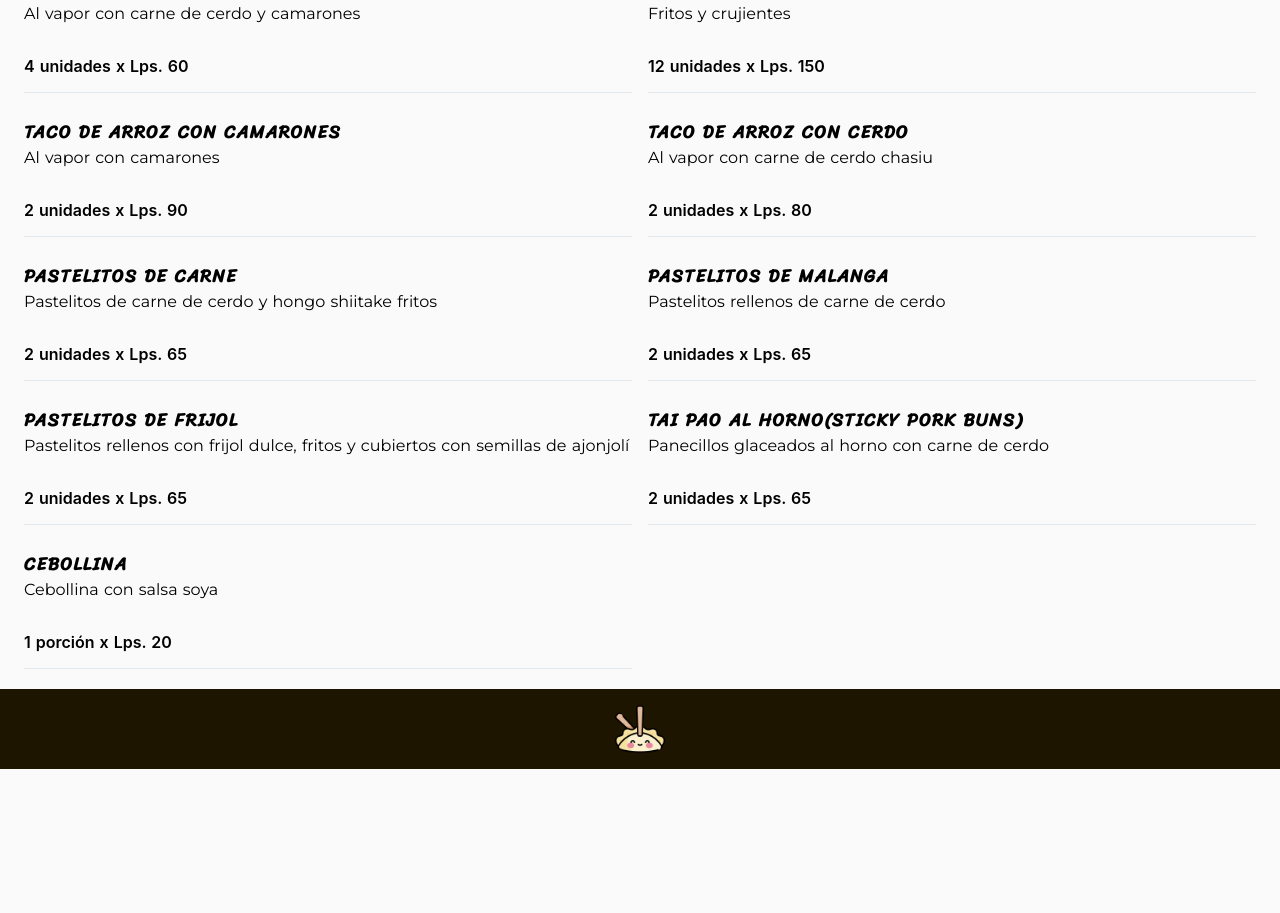
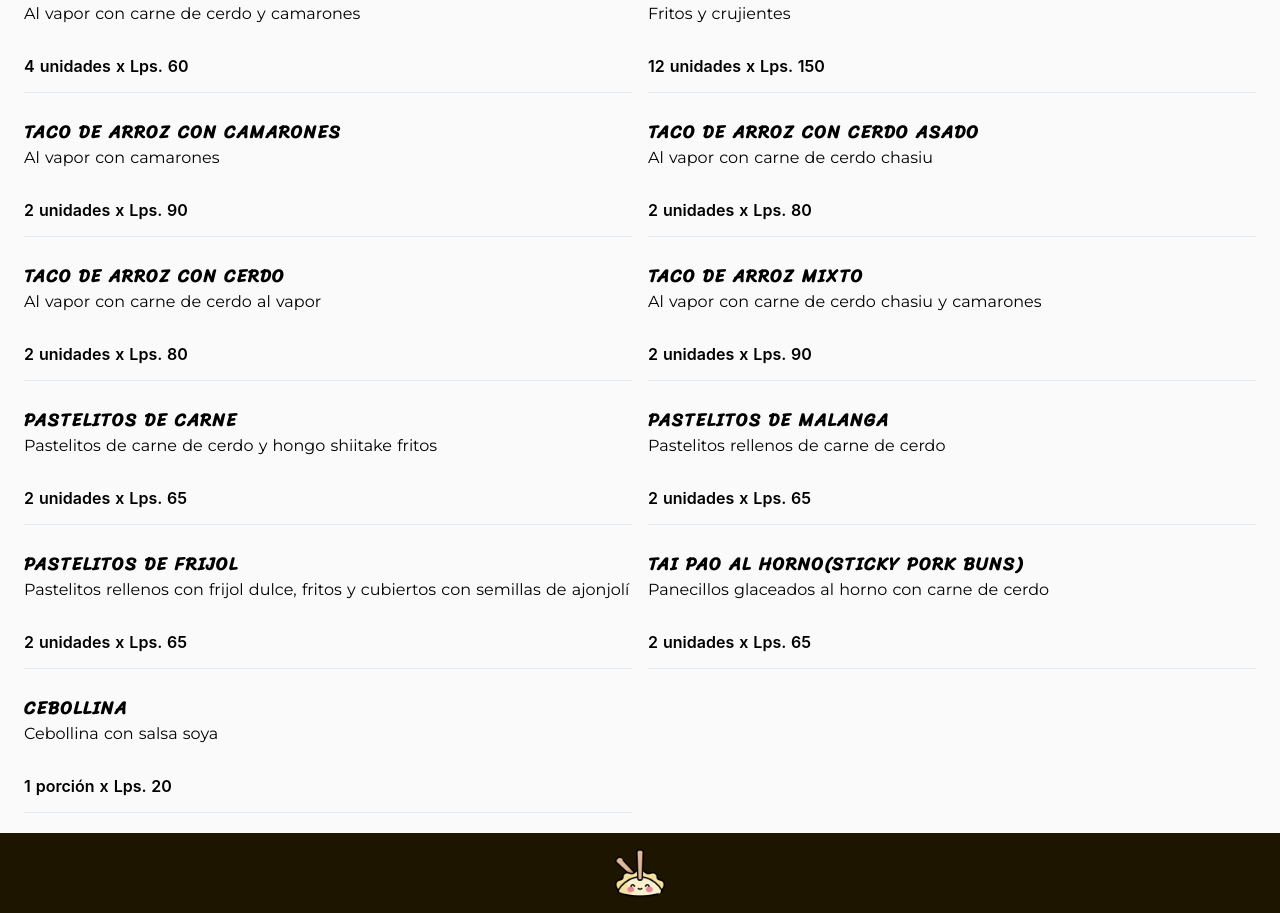
Before and after one commit to jocvegar/dim-sum-menu, a Nuxt app: page / in a window 1280 px wide. Shown: the part 1030-1943 px from the top of the page. Before the commit the page ends 1799 px from the top, so only its background shows below. Built offline with nearby package versions, Linux system fonts and the light colour scheme; what vue-collage-slideshow would draw is missing.

Commit message:
updates menu

```diff
--- a/components/Menu.vue
+++ b/components/Menu.vue
@@ -61,27 +61,41 @@ export default {
         },
         {
           id: 4,
-          title: "taco de arroz con cerdo",
+          title: "taco de arroz con cerdo asado",
           description: "Al vapor con carne de cerdo chasiu",
           units: "2 unidades",
           price: "80"
         },
         {
           id: 5,
+          title: "taco de arroz con cerdo",
+          description: "Al vapor con carne de cerdo al vapor",
+          units: "2 unidades",
+          price: "80"
+        },
+        {
+          id: 6,
+          title: "taco de arroz mixto",
+          description: "Al vapor con carne de cerdo chasiu y camarones",
+          units: "2 unidades",
+          price: "90"
+        },
+        {
+          id: 7,
           title: 'Pastelitos de Carne',
           description: 'Pastelitos  de carne de cerdo y hongo shiitake fritos',
           units: '2 unidades',
           price: '65'
         },
         {
-          id: 6,
+          id: 8,
           title: 'Pastelitos de Malanga',
           description: 'Pastelitos rellenos de carne de cerdo',
           units: '2 unidades',
           price: '65'
         },
         {
-          id: 7,
+          id: 9,
           title: 'Pastelitos de Frijol',
           description:
             'Pastelitos rellenos con frijol dulce, fritos y cubiertos con semillas de ajonjolí',
@@ -89,28 +103,28 @@ export default {
           price: '65'
         },
         // {
-        //   id: 8,
+        //   id: 10,
         //   title: 'Pastelitos de Nabo',
         //   description: 'Pastelitos rellenos con carne de cerdo',
         //   units: '2 unidades',
         //   price: '65'
         // },
         // {
-        //   id: 9,
+        //   id: 11,
         //   title: 'Tai Pao (Steamed pork buns)',
         //   description: 'Panecillos al vapor con carne de cerdo',
         //   units: '2 unidades',
         //   price: '65'
         // },
         {
-          id: 10,
+          id: 12,
           title: 'Tai Pao Al Horno(Sticky pork buns)',
           description: 'Panecillos glaceados al horno con carne de cerdo',
           units: '2 unidades',
           price: '65'
         },
         {
-          id: 11,
+          id: 13,
           title: 'cebollina',
           description: 'Cebollina con salsa soya',
           units: '1 porción',
--- a/components/Nav.vue
+++ b/components/Nav.vue
@@ -18,7 +18,7 @@
         <div class="text-base sm:flex-grow">
             <nuxt-link
                 @click.native="open = false"
-                :to=foto_link
+                to="/fotos"
                 class="no-underline block mt-4 text-lg sm:inline-block sm:mt-0 text-brown-800 hover:text-white mr-4">
                     Fotos
             </nuxt-link>
@@ -60,9 +60,6 @@ export default {
     phone_link() {
       return isMobile ? 'https://wa.me/+50499223803' : 'https://api.whatsapp.com/send?phone=+50499223803'
     },
-    foto_link() {
-      return isMobile ? '/slides' : '/fotos'
-    }
   }
 }
 </script>
```
